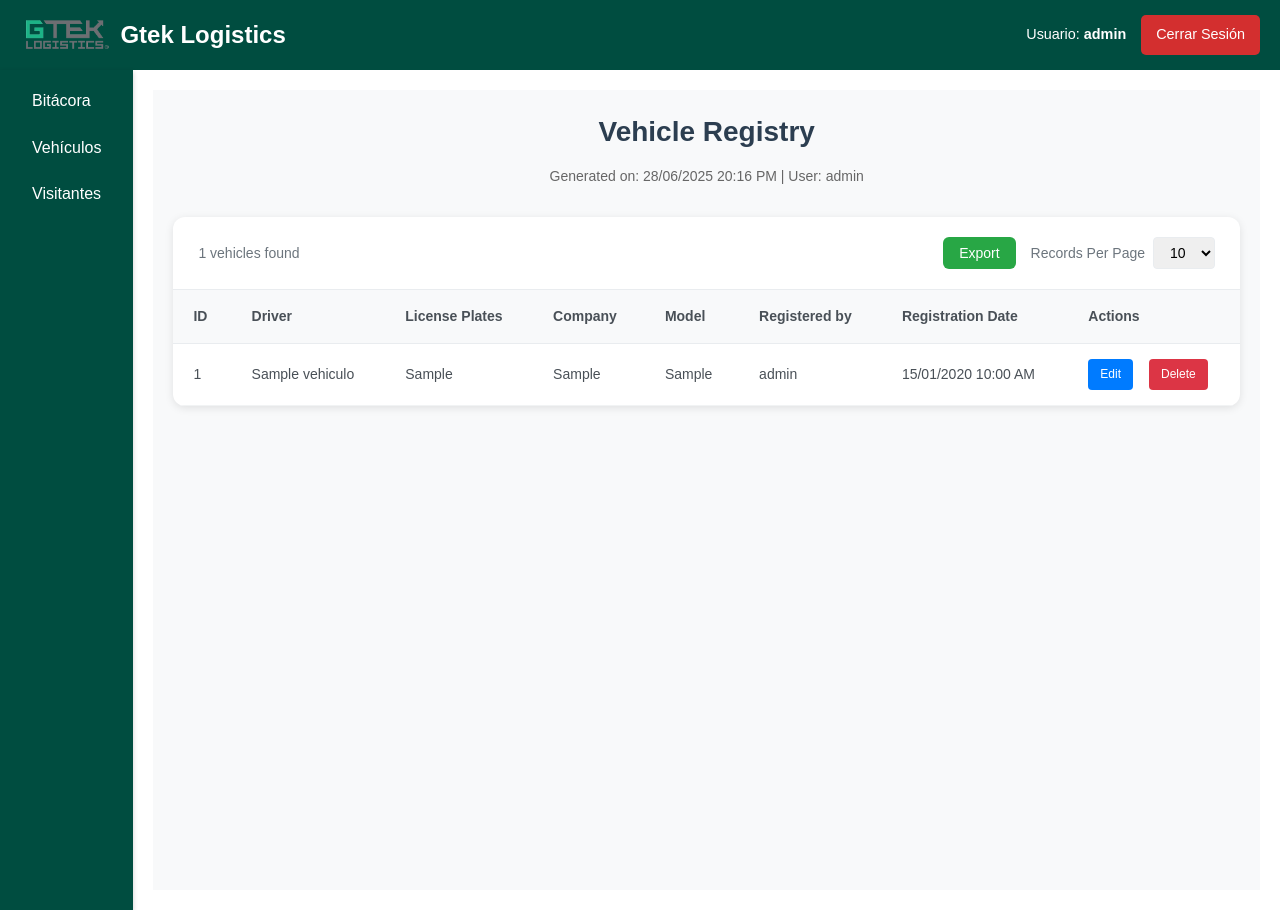
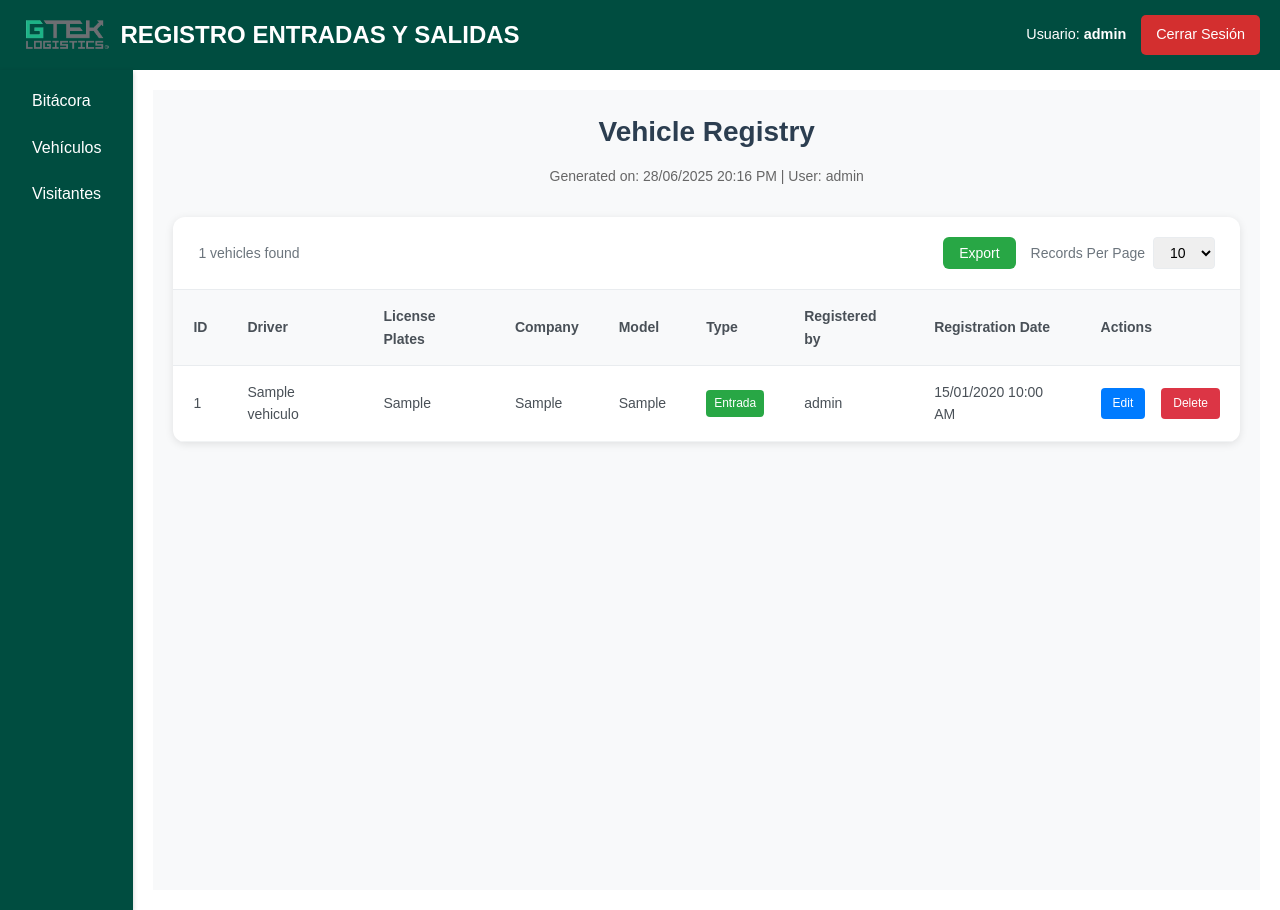
Before and after one commit to Catrin101/Sistema_GTek_Logistics, a PHP site: page /vehiculos.php in a window 1280 px wide. Run offline with PHP 8.4, Linux system fonts and the light colour scheme; a user stored in the database is signed in; data comes from the database, SQL or seed files in the repository; tables that the repository leaves empty or names only in its code hold one stand-in row (values such as "Sample post").

Commit message:
preparacion
se crearon algunos campos sin funcionalidad para preparar el terreno a futuros agregados al sistema

```diff
--- a/bitacora.php
+++ b/bitacora.php
@@ -523,6 +523,11 @@ include __DIR__ . '/src/views/header.php';
                     </select>
                 </div>
             </div>
+            <div class="search-container">
+                <input type="text" id="search" name="search" class="search-input"
+                       placeholder="Search by Numero de Registro"
+                       value="<?php echo htmlspecialchars($filters['search_query'] ?? ''); ?>">
+            </div>
 
             <div style="margin-top: 20px; display: flex; gap: 10px;">
                 <button type="submit" class="btn-export">Apply Filters</button>
--- a/detalle_registro.php
+++ b/detalle_registro.php
@@ -430,7 +430,7 @@ body {
                         <div class="detail-value"><?php echo htmlspecialchars($registro['num_bultos']); ?> bultos</div>
                     </div>
                     <div class="detail-item">
-                        <div class="detail-label">Número de Registro de Buque</div>
+                        <div class="detail-label">Número de Registro (Contenedor)</div>
                         <div class="detail-value"><?php echo htmlspecialchars($registro['num_registro_buque_vuelo_contenedor']); ?></div>
                     </div>
                     <div class="detail-item">
--- a/src/views/header.php
+++ b/src/views/header.php
@@ -12,7 +12,7 @@
         <header class="app-header">
             <div class="logo">
                 <img src="/assets/img/GtekLogisic_logo.png" alt="Gtek Logistics Logo">
-                <h1>Gtek Logistics</h1>
+                <h1>REGISTRO ENTRADAS Y SALIDAS</h1>
             </div>
             <div class="user-info">
                 <?php
--- a/vehiculos.php
+++ b/vehiculos.php
@@ -304,6 +304,18 @@ include __DIR__ . '/src/views/header.php';
     align-items: center; /* Alineación vertical */
 }
 
+/* Estilo para la columna Type */
+.type-badge {
+    background-color: #28a745;
+    color: white;
+    padding: 4px 8px;
+    border-radius: 4px;
+    font-size: 12px;
+    font-weight: 500;
+    text-align: center;
+    display: inline-block;
+}
+
 /* === ESTILOS PARA IMPRESIÓN === */
 @media print {
     /* Ocultar elementos que no deben aparecer en el PDF */
@@ -377,6 +389,15 @@ include __DIR__ . '/src/views/header.php';
         border: 1px solid #333;
         padding: 8px;
         color: #000 !important;
+    }
+
+    /* Estilo para type-badge en impresión */
+    .type-badge {
+        background-color: #f0f0f0 !important;
+        color: #000 !important;
+        border: 1px solid #333;
+        -webkit-print-color-adjust: exact;
+        print-color-adjust: exact;
     }
 
     /* Información adicional en el pie de página */
@@ -462,6 +483,7 @@ include __DIR__ . '/src/views/header.php';
                     <th>License Plates</th>
                     <th>Company</th>
                     <th>Model</th>
+                    <th>Type</th>
                     <th>Registered by</th>
                     <th>Registration Date</th>
                     <?php if ($isAdmin): // Mostrar columna de acciones solo si es admin ?>
@@ -472,7 +494,7 @@ include __DIR__ . '/src/views/header.php';
             <tbody>
                 <?php if (empty($vehiculos)): ?>
                     <tr>
-                        <td colspan="<?php echo ($isAdmin ? '8' : '7'); ?>" class="no-records">No vehicles found matching the search criteria</td>
+                        <td colspan="<?php echo ($isAdmin ? '9' : '8'); ?>" class="no-records">No vehicles found matching the search criteria</td>
                     </tr>
                 <?php else: ?>
                     <?php foreach ($vehiculos as $vehiculo): ?>
@@ -482,6 +504,7 @@ include __DIR__ . '/src/views/header.php';
                             <td><?php echo htmlspecialchars($vehiculo['placas']); ?></td>
                             <td><?php echo htmlspecialchars($vehiculo['empresa'] ?? 'N/A'); ?></td>
                             <td><?php echo htmlspecialchars($vehiculo['modelo'] ?? 'N/A'); ?></td>
+                            <td><span class="type-badge">Entrada</span></td>
                             <td><?php echo htmlspecialchars($vehiculo['usuario_del_sistema_username'] ?? 'Unknown User'); ?></td>
                             <td><?php echo htmlspecialchars(date('d/m/Y H:i A', strtotime($vehiculo['fecha_creacion']))); ?></td>
                             <?php if ($isAdmin): // Mostrar botón de eliminar solo si es admin ?>
@@ -515,7 +538,6 @@ include __DIR__ . '/src/views/header.php';
                     <?php echo $i; ?>
                 </a>
             <?php endfor; ?>
-        </div>
         <?php endif; ?>
     </div>
 </div>
--- a/visitantes.php
+++ b/visitantes.php
@@ -455,6 +455,7 @@ include __DIR__ . '/src/views/header.php';
                     <th>Name</th>
                     <th>Verification Number</th>
                     <th>Registration Date</th>
+                    <th>Output Date</th>
                     <th class="no-print">Image</th>
                     <?php if ($isAdmin): ?>
                     <th class="no-print">Actions</th>
@@ -472,6 +473,7 @@ include __DIR__ . '/src/views/header.php';
                             <td><?php echo htmlspecialchars($visitante['id']); ?></td>
                             <td><?php echo htmlspecialchars($visitante['nombre']); ?></td>
                             <td><?php echo htmlspecialchars($visitante['numero_verificacion'] ?? 'N/A'); ?></td>
+                            <td><?php echo htmlspecialchars(date('d/m/Y H:i A', strtotime($visitante['fecha_creacion']))); ?></td>
                             <td><?php echo htmlspecialchars(date('d/m/Y H:i A', strtotime($visitante['fecha_creacion']))); ?></td>
                             <td class="no-print">Image not found</td>
                             <?php if ($isAdmin): ?>
```
